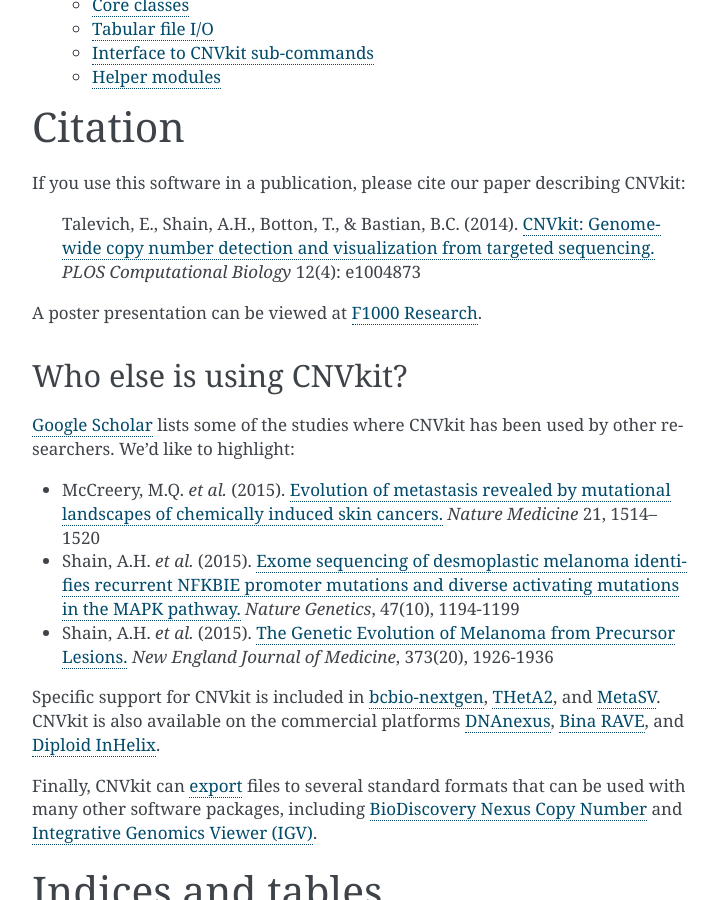
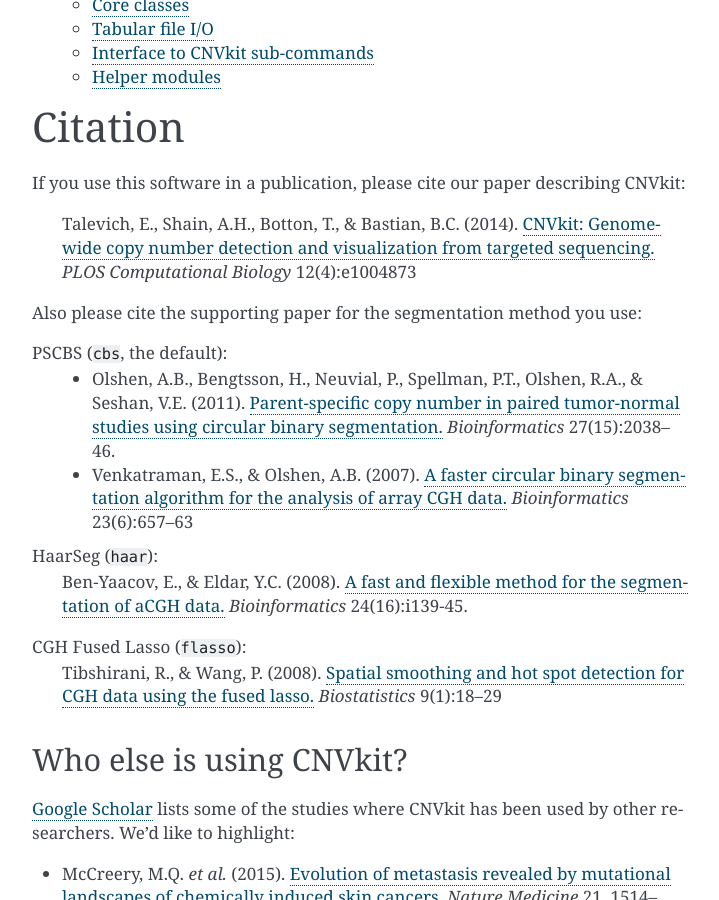
Before and after one commit to etal/cnvkit, a Sphinx documentation site: the page built from doc/index.rst, in a window 1280 px wide and 900 px high, scrolled down 2563 px. Shown: the whole window, without its empty margins (388-1107 px from the left). Built offline with Sphinx 7.4.7, drawn with Linux system fonts in a browser that asks for light colours.

Commit message:
doc: Add citations for the segmentation methods

```diff
--- a/doc/index.rst
+++ b/doc/index.rst
@@ -69,10 +69,30 @@
     Talevich, E., Shain, A.H., Botton, T., & Bastian, B.C. (2014).
     `CNVkit: Genome-wide copy number detection and visualization from targeted sequencing.
     <http://dx.doi.org/10.1371/journal.pcbi.1004873>`_
-    *PLOS Computational Biology* 12(4): e1004873
+    *PLOS Computational Biology* 12(4):e1004873
 
-A poster presentation can be viewed at `F1000 Research
-<http://f1000research.com/posters/1096236>`_.
+Also please cite the supporting paper for the segmentation method you use:
+
+PSCBS (``cbs``, the default):
+    - Olshen, A.B., Bengtsson, H., Neuvial, P., Spellman, P.T., Olshen, R.A., & Seshan, V.E. (2011).
+      `Parent-specific copy number in paired tumor-normal studies using circular binary segmentation.
+      <http://doi.org/10.1093/bioinformatics/btr329>`_
+      *Bioinformatics* 27(15):2038–46.
+    - Venkatraman, E.S., & Olshen, A.B. (2007).
+      `A faster circular binary segmentation algorithm for the analysis of array CGH data.
+      <http://doi.org/10.1093/bioinformatics/btl646>`_
+      *Bioinformatics* 23(6):657–63
+HaarSeg (``haar``):
+    Ben-Yaacov, E., & Eldar, Y.C. (2008).
+    `A fast and flexible method for the segmentation of aCGH data.
+    <http://doi.org/10.1093/bioinformatics/btn272>`_
+    *Bioinformatics* 24(16):i139-45.
+CGH Fused Lasso (``flasso``):
+    Tibshirani, R., & Wang, P. (2008).
+    `Spatial smoothing and hot spot detection for CGH data using the fused lasso.
+    <http://doi.org/10.1093/biostatistics/kxm013>`_
+    *Biostatistics* 9(1):18–29
+
 
 Who else is using CNVkit?
 -------------------------
```
